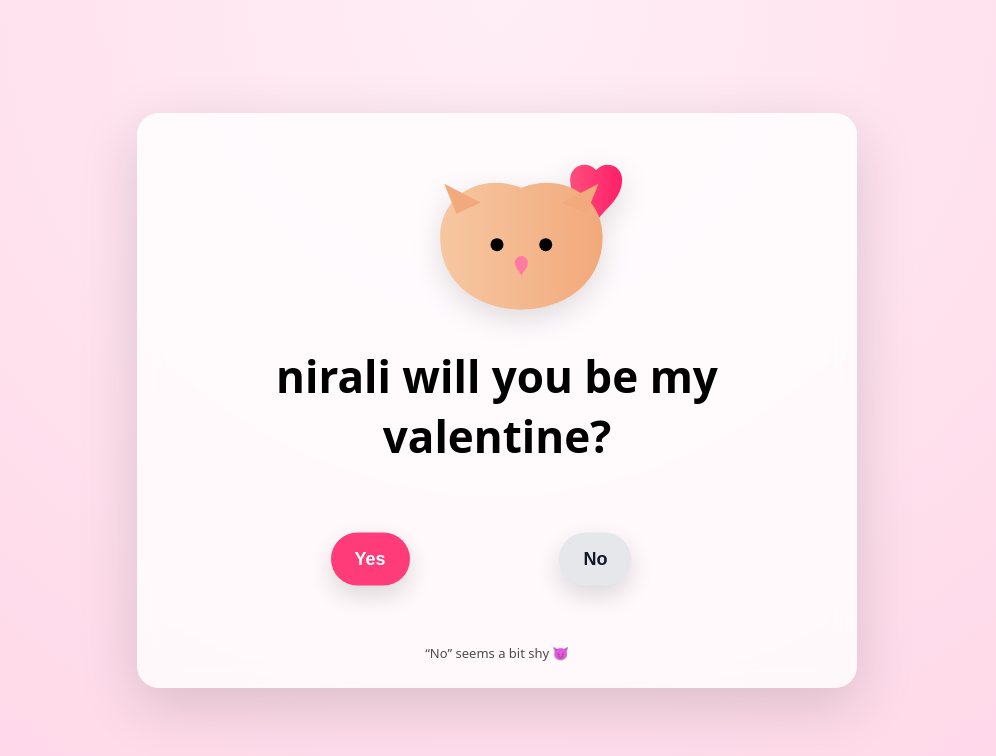
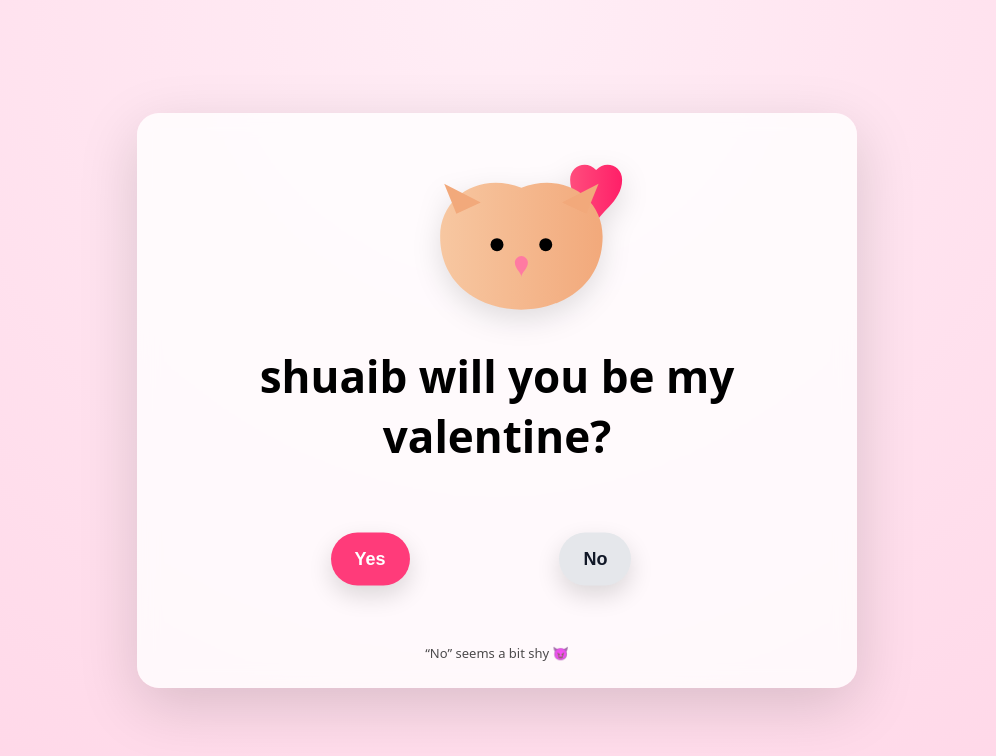
Before and after one commit to pascalluca/Shuaib-Valentine, a plain HTML site: page index.html in a window 1280 px wide. Shown: the whole page, without its empty margins (143-1139 px from the left). Drawn offline with nearby package versions, Linux system fonts and the light colour scheme.

Commit message:
Update index.html

```diff
--- a/index.html
+++ b/index.html
@@ -171,7 +171,7 @@
             fill="#ff7aa2"/>
     </svg>
 
-    <h1>nirali will you be my valentine?</h1>
+    <h1>shuaib will you be my valentine?</h1>
 
     <section class="button-zone" id="zone">
       <button id="yesBtn">Yes</button>
```
